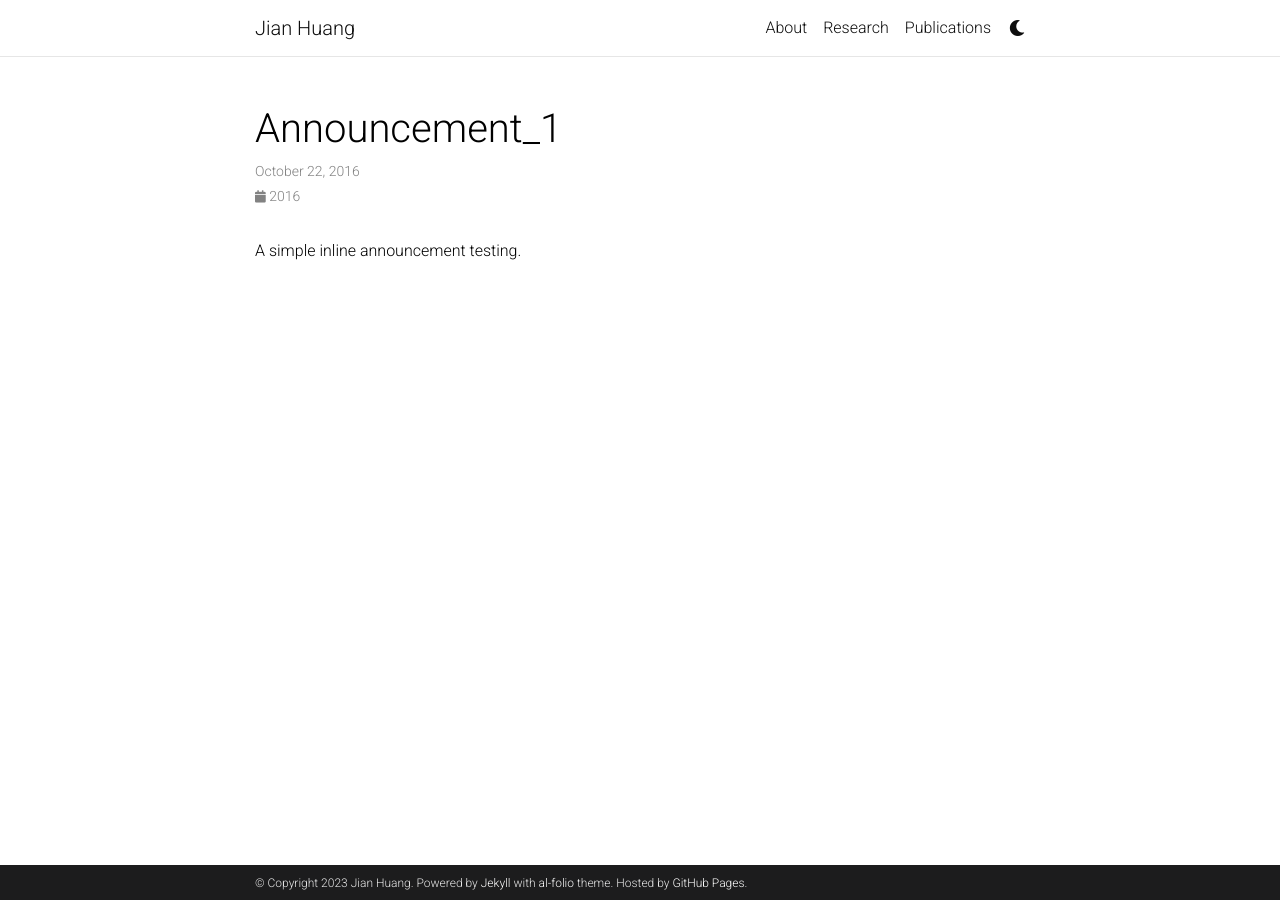
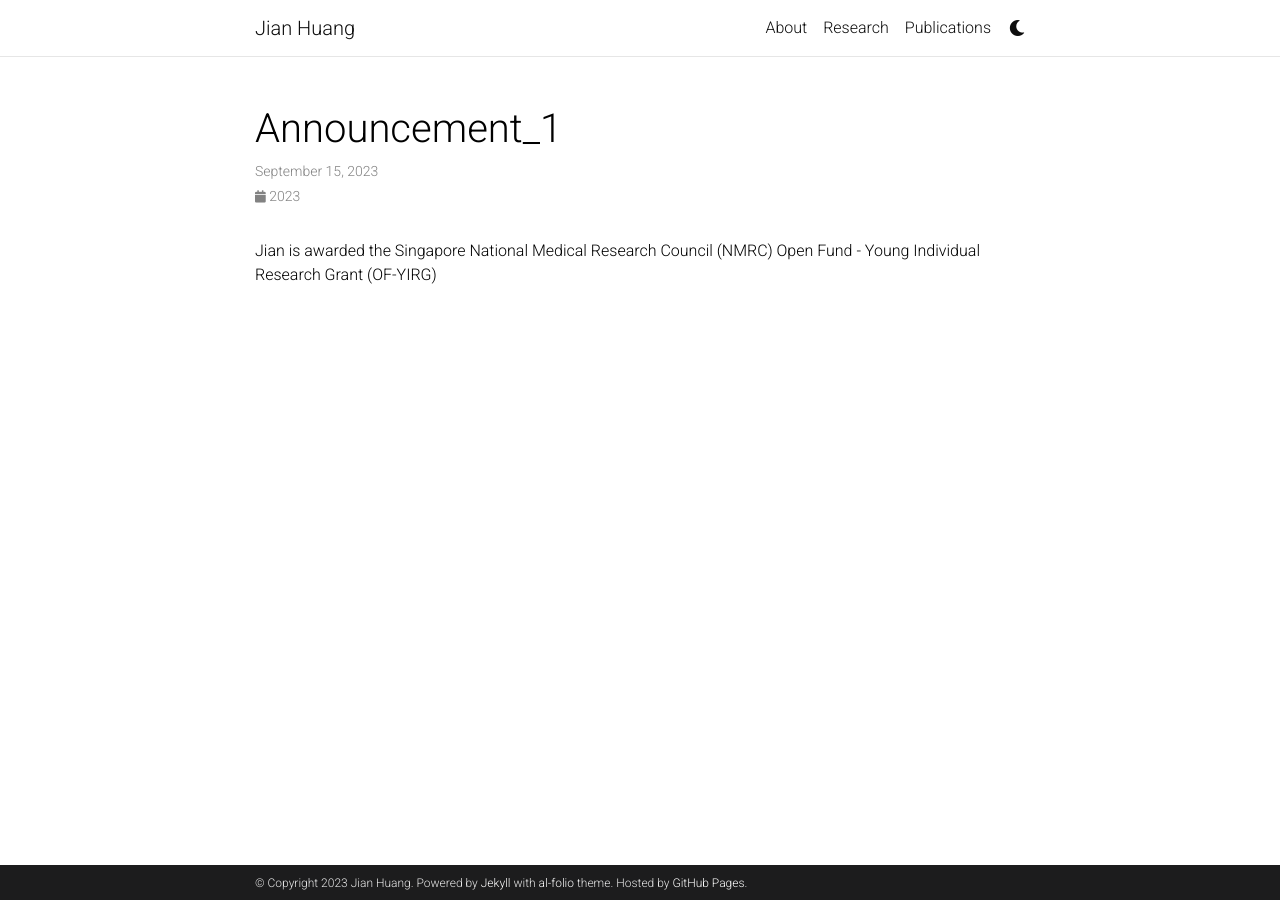
Before and after one commit to jianvhuang/jianvhuang.github.io, a Jekyll site: the page built from _news/announcement_1.md, in a window 1280 px wide. Built offline with Jekyll 4.4.1, drawn with Linux system fonts in a browser that asks for light colours; comment, search, counter and statistics services are not loaded; a style sheet for code colours, icons or effects is not loaded.

Commit message:
Update announcement_1.md

```diff
--- a/_news/announcement_1.md
+++ b/_news/announcement_1.md
@@ -1,8 +1,8 @@
 ---
 layout: post
-date: 2016-10-22 15:59:00-0400
+date: 2023-09-15 15:59:00-0400
 inline: true
 related_posts: false
 ---
 
-A simple inline announcement testing.
+Jian is awarded the Singapore National Medical Research Council (NMRC) Open Fund - Young Individual Research Grant (OF-YIRG)
```
